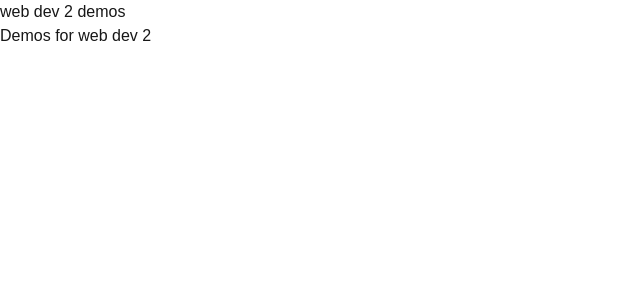
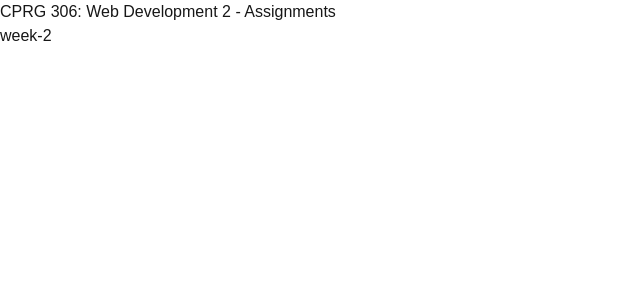
Before and after one commit to tehjibsingh/cprg306-assignments, a Next.js app: page / in a window 1280 px wide. Shown: the top 300 px of the page, without its empty margins (0-640 px from the left). Built offline with nearby package versions, Linux system fonts and the light colour scheme.

Commit message:
complete week 2 assignment

```diff
--- a/app/globals.css
+++ b/app/globals.css
@@ -10,7 +10,7 @@
 @media (prefers-color-scheme: dark) {
   :root {
     --background: #0a0a0a;
-    --foreground: #ededed;
+    --foreground: #471e1e;
   }
 }
 
--- a/app/page.js
+++ b/app/page.js
@@ -1,8 +1,12 @@
+import Link from "next/link";
 export default function page (){
   return (
     <div>
-      <h1>web dev 2 demos</h1>
-      <p>Demos for web dev 2 </p>
+      <h1>CPRG 306: Web Development 2 - Assignments</h1>
+      <ul>
+        <Link herf="week-2">week-2</Link>
+      </ul>
+
     </div>
   );
 }
--- a/app/week-2/page.js
+++ b/app/week-2/page.js
@@ -1,7 +1,9 @@
+import StudentInfo from "./studentinfo";
 export default function Page() {
     return (
       <main>
         <h1>Shopping List</h1>
+        <StudentInfo/>
       </main>
     );
   }
--- a/app/week-2/studentinfo.js
+++ b/app/week-2/studentinfo.js
@@ -0,0 +1,12 @@
+import Link from "next/link"
+
+export default function StudentInfo() {
+    return(
+        <main>
+            <h1>Tehjib SIngh</h1>
+            <ul>
+                <Link href= "https://github.com/tehjibsingh/cprg306-assignments">github repository </Link>
+            </ul>
+        </main>
+    )
+}
```
